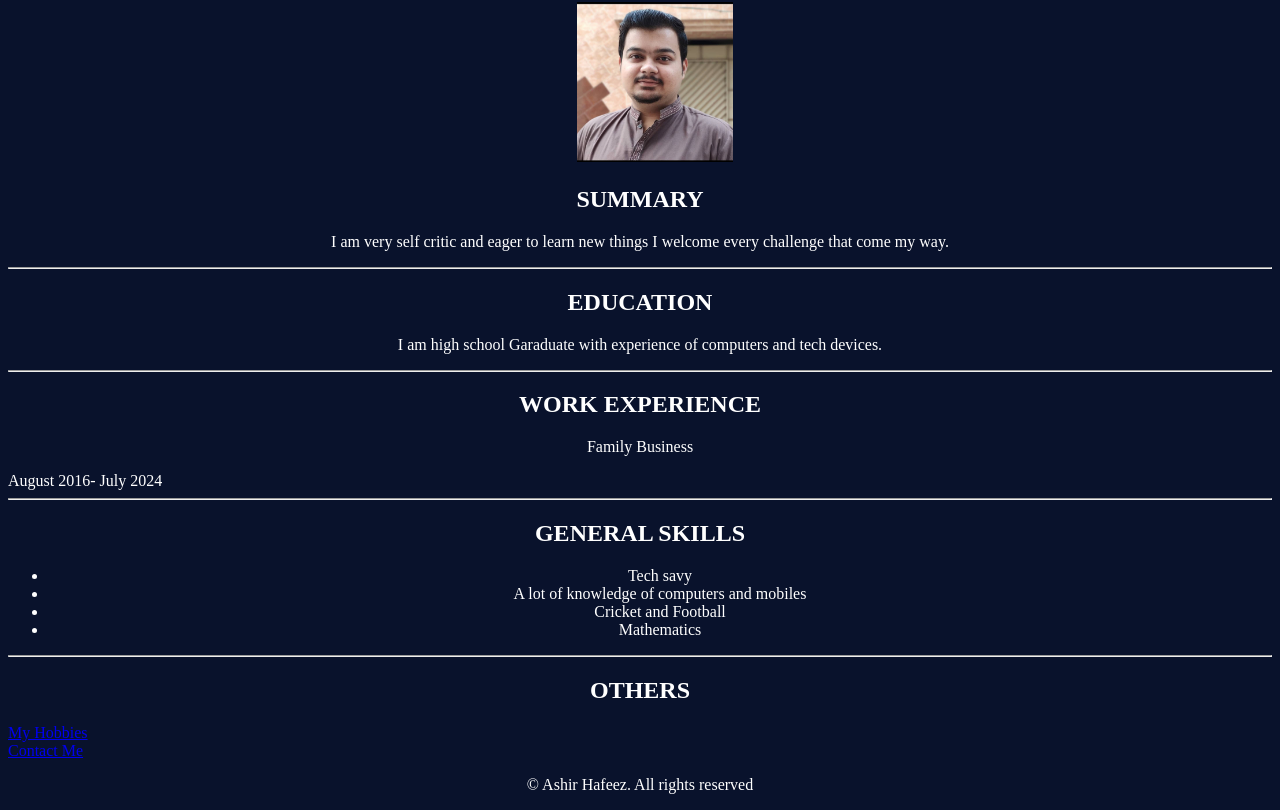
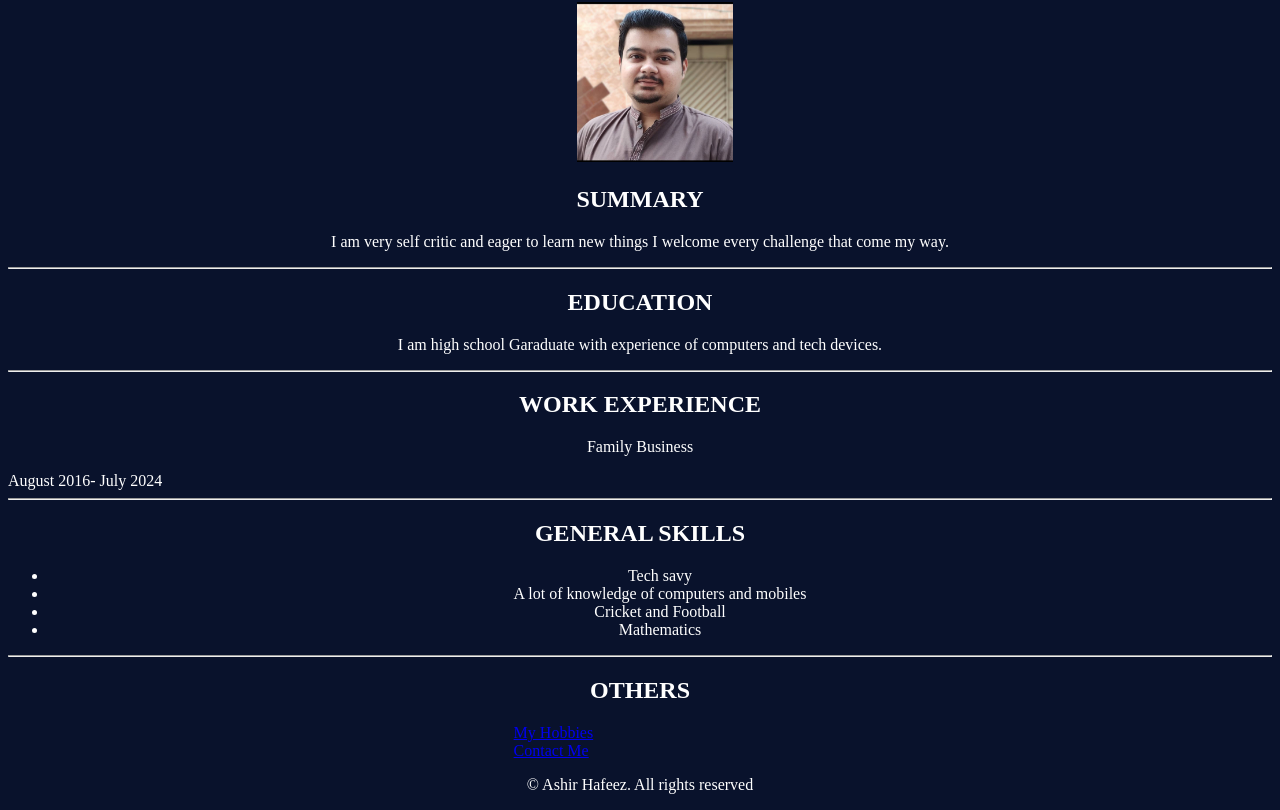
Before and after one commit to AashirHafeeez/resumee, a plain HTML site: page index.html in a window 1280 px wide. Shown: the part 78-888 px from the top of the page. Drawn offline with Linux system fonts and the light colour scheme.

Commit message:
Update index.html

```diff
--- a/index.html
+++ b/index.html
@@ -25,9 +25,10 @@
         li{
             text-align:center;
         }
-        .two{
-            text-align:center;
+        a{
+            margin-left:40%;
         }
+
     </style>
 
 </head>
@@ -54,8 +55,8 @@
      <hr>
 
      <h2>Others</h2>
-        <a class:"two" href="./hobbies.html">My Hobbies</a> <br>
-        <a class:"two" href="./contact.html">Contact Me</a>
+        <a href="./hobbies.html">My Hobbies</a> <br>
+        <a href="./contact.html">Contact Me</a>
 
     <footer>
         <p>© Ashir Hafeez. All rights reserved </p>
```
